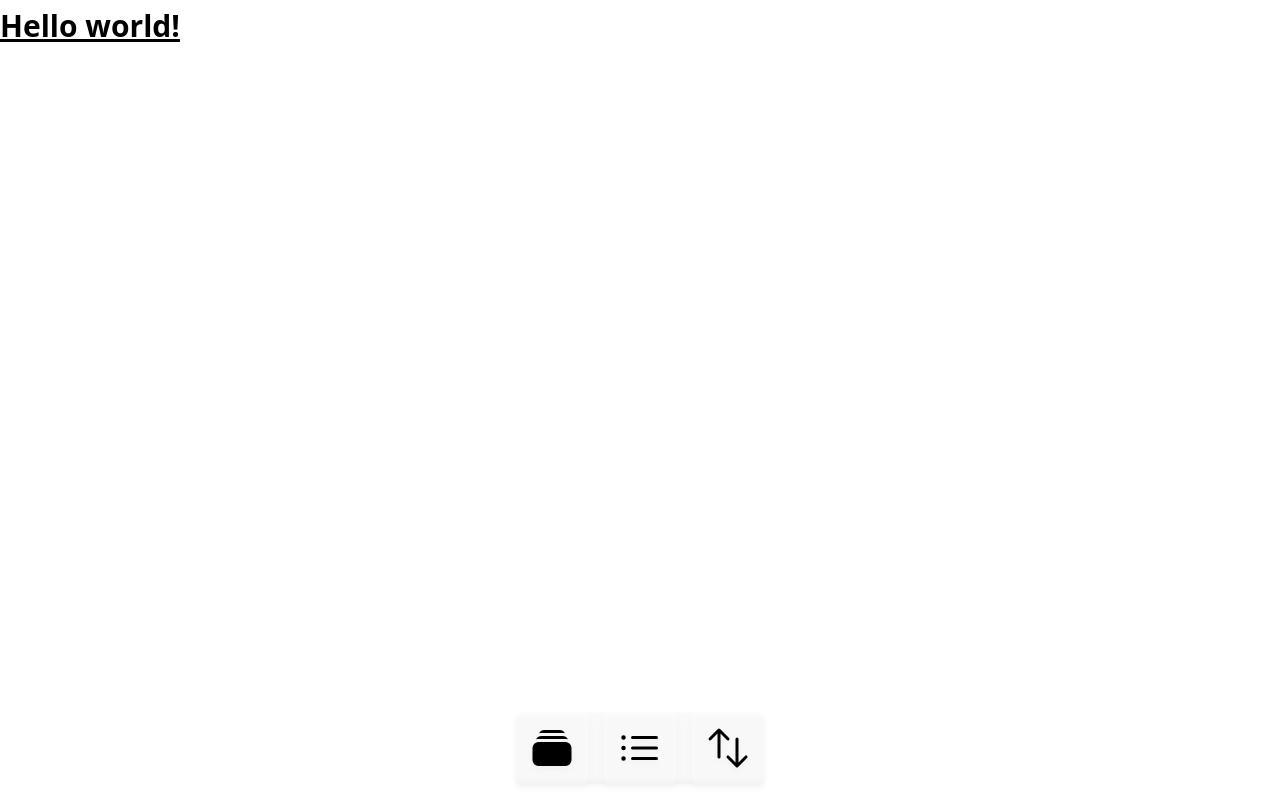
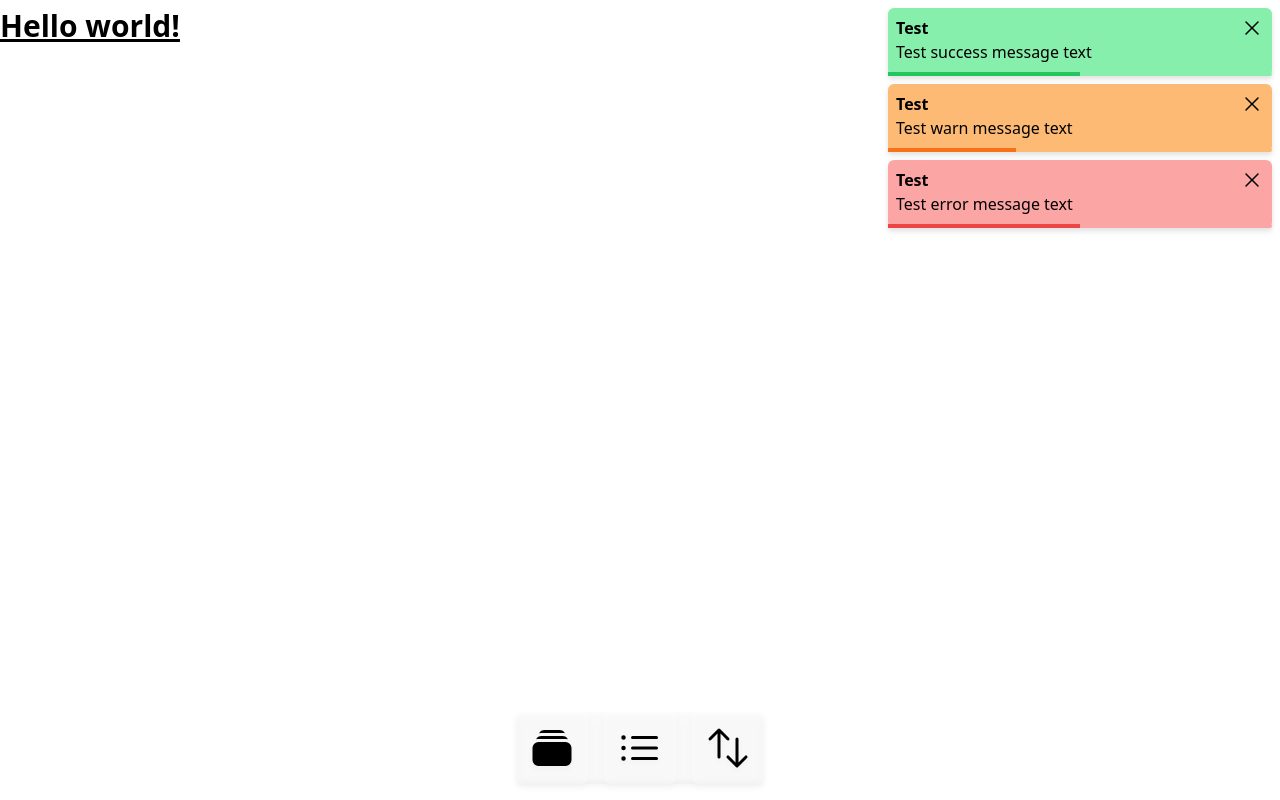
Before and after one commit to AntanasGa/TimeHolder, a Vue app: page / in a window 1280 px wide. Built offline with nearby package versions, Linux system fonts and the light colour scheme.

Commit message:
adding toast menu

```diff
--- a/src/App.vue
+++ b/src/App.vue
@@ -15,6 +15,7 @@
         <h1 class="text-5xl">Unavailable</h1>
         <p>Could not load in database</p>
       </div>
+      <ToastBar />
     </template>
   </DatabaseContext>
 </template>
@@ -24,4 +25,5 @@ import { RouterView } from 'vue-router';
 import DatabaseContext from '@/components/DatabaseContext.vue';
 import Navigation from '@/components/Navigation.vue';
 import { NoSymbolIcon } from '@heroicons/vue/24/solid';
+import ToastBar from './components/ToastBar.vue';
 </script>
--- /dev/null
+++ b/src/components/ToastBar.vue
@@ -0,0 +1,81 @@
+<template>
+  <section aria-label="Toasts" title="Toasts" class="fixed top-2 right-2 flex flex-col gap-2 max-h-screen">
+    <div v-for="item in toastItems"
+      :key="item.minId"
+      @mouseenter="() => currentIndex = item.minId"
+      @mouseleave="() => currentIndex = ''"
+      :class="[
+      'rounded-md',
+        'drop-shadow-md',
+        'backdrop-blur-sm',
+        'gap-4',
+        'w-96',
+        'relative',
+        getColor(item.status)
+      ].join(' ')"
+    >
+    <div class="p-2 pb-3">
+      <div class="flex justify-between font-bold">
+        <h3 class="text-md">{{ item.title }}</h3>
+        <button type="button" title="Close tost" @click="() => toastItems = toastItems.filter(x => x.minId !== item.minId)"><XMarkIcon class="w-6 h-6" /></button>
+      </div>
+      <p>{{ item.message }}</p>
+    </div>
+      <div :class="['w-full', 'h-1', 'absolute', '-translate-y-1', 'rounded-md', getColor(item.status)].join(' ')">
+        <div :class="['h-full', getColor(item.status, 'progress')].join(' ')" :style="{ width: `${ item.timeout ? (item.timeout / item.max) : 0 }%` }"></div>
+      </div>
+    </div>
+  </section>
+</template>
+
+<script setup lang="ts">
+import { IToast, ToastStatus, useToastStore } from '@/stores/ToastStore';
+import { onUnmounted, ref } from 'vue';
+import { numberId } from '@/util/Id'
+import { XMarkIcon } from '@heroicons/vue/24/solid';
+
+const toasts = useToastStore();
+
+const toastItems = ref<(IToast & { minId: string, max: number })[]>([
+  { title: "Test", message: "Test success message text", status: ToastStatus.Success, minId: numberId(12), timeout: 2000000, max: 30000 },
+  { title: "Test", message: "Test warn message text", status: ToastStatus.Warn, minId: numberId(12), timeout: 1500000, max: 30000 },
+  { title: "Test", message: "Test error message text", status: ToastStatus.Error, minId: numberId(12), timeout: 2000000, max: 30000 },
+]);
+
+const currentIndex = ref("");
+
+const UPDATE_INTERVAL = 25;
+const MULTIPLIED_UPDATE_INTERVAL = UPDATE_INTERVAL * 100;
+function onInterval() {
+  const items = [...toastItems.value];
+  toastItems.value = items.map((x) => ({...x, timeout: x.timeout - (currentIndex.value === x.minId ? 0 : MULTIPLIED_UPDATE_INTERVAL) })).filter(x => x.timeout > 1);
+}
+
+const interval = setInterval(onInterval, UPDATE_INTERVAL);
+
+function onToast() {
+  // * 100 accounts for the %
+  toastItems.value = [...toastItems.value, ...toasts.toasts.map((x) => ({...x, minId: numberId(12), max: x.timeout, timeout: x.timeout * 100}))];
+  toasts.toasts = [];
+}
+
+function getColor(status: ToastStatus, item: "background" | "progress" = "background") {
+  switch (status) {
+    case ToastStatus.Success:
+      return item === "background" ? "bg-green-300" : "bg-green-500";
+    case ToastStatus.Warn:
+      return item === "background" ? "bg-orange-300" : "bg-orange-500";
+    case ToastStatus.Error:
+      return item === "background" ? "bg-red-300" : "bg-red-500";
+    default:
+      return item === "background" ? "bg-zinc-100" : "bg-zinc-400";
+  }
+}
+
+
+toasts.subscribe(onToast);
+onUnmounted(() => {
+  toasts.unsubscribe(onToast);
+  clearInterval(interval);
+});
+</script>
--- a/src/stores/ToastStore.ts
+++ b/src/stores/ToastStore.ts
@@ -15,9 +15,10 @@ export enum ToastStatus {
 }
 
 export const useToastStore = defineStore('toastStore', {
-  state(): { toasts: IToast[] } {
+  state(): { toasts: IToast[], subs: (() => void)[] } {
     return {
       toasts: [],
+      subs: [],
     };
   },
   actions: {
@@ -31,6 +32,17 @@ export const useToastStore = defineStore('toastStore', {
       };
 
       this.toasts = [...this.toasts, pushableToast];
+      this.subs.forEach((fn) => fn());
+    },
+    subscribe(listener: () => void) {
+      this.subs.push(listener);
+    },
+    unsubscribe(listener: () => void) {
+      const index = this.subs.indexOf(listener);
+      if (index < 0) {
+        return;
+      }
+      this.subs.splice(index, 1);
     },
   },
 });
--- /dev/null
+++ b/src/util/Id.ts
@@ -0,0 +1,3 @@
+export const numberId = (len: number) => {
+  return `${Math.floor(Math.random() * parseInt("9".repeat(len)))}`.padStart(len, "0");
+};
```
